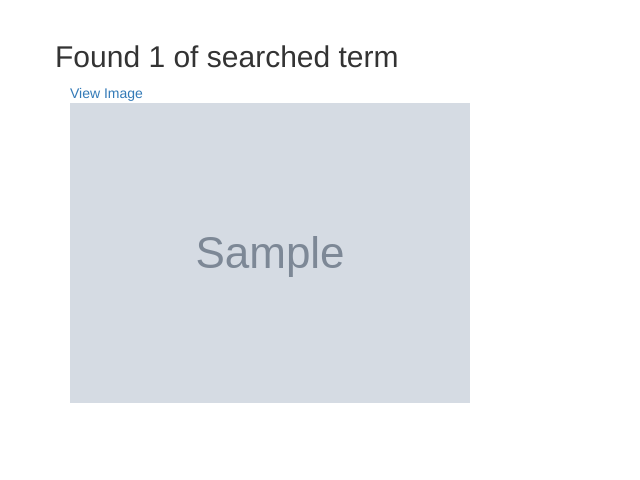
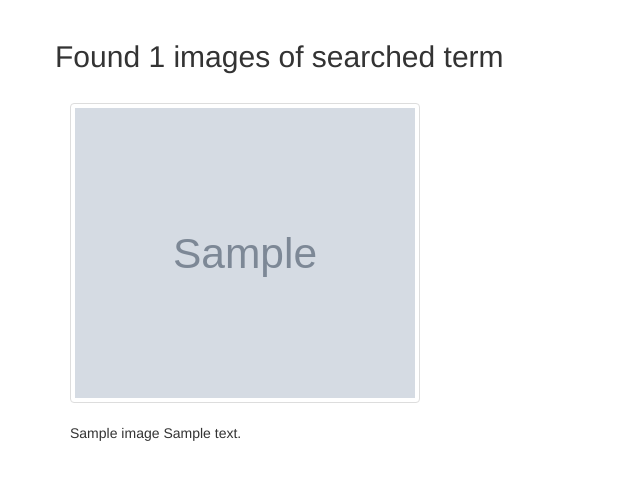
Before and after one commit to mazimpakar/Gallery, a Django app: template gallery/templates/search.html in a window 1280 px wide. Shown: the part 52-532 px from the top of the page, without its empty margins (0-640 px from the left). Run offline with Django 3.2, Linux system fonts and the light colour scheme; the template is opened without the code that fills it: most values are stand-ins (such as "Sample title", 1, 10 or a date in 2020); grey boxes marked "Sample" are stand-in pictures; some libraries are stand-ins or nearby versions.

Commit message:
add to search  image

```diff
--- a/gallery/templates/search.html
+++ b/gallery/templates/search.html
@@ -1,30 +1,57 @@
-{%extends 'all-gallery/base.html'%}
+{%extends 'base.html'%}
 {% block content %}
 <div class="container">
 
   <div class="row">
-    {% if images%}
-      <h2>Found {{ images|length }} of searched term {{message}}</h2>
+    {% if pics%}
+      <h2>Found {{ photo|length }} images of searched term {{message}}</h2>
     {% else %}
       <h2> Found 0 images for the search term {{message}}</h2>
     {% endif %}
 
+  </div>
+
+  <div class="row">
 
   {% if images %}
     {% for image in images %}
+    <div class="col-md-4">
+        <img style=" margin-top: 20px; margin-bottom: 20px; width:350px; height:300px;" src="{{image.photo.url}}" class="img-thumbnail" alt="Image" data-toggle="modal" data-target="#{{image.id}}">
+        <!-- <button class="btn btn-danger" onclick="copyUrl('{{pic.id}}-url')">Copy Image Url</button> -->
+      <!-- Image Details modal -->
+      {{image.name}}
+      {{image.description}}
+      <div class="modal fade" id="{{image.id}}" tabindex="-1" role="dialog" aria-labelledby="imageTitle" aria-hidden="true">
+        <div  style="max-width:100%; max-height:100%; padding-top:100px;" class="modal-dialog" role="document">
+          <div class="modal-content">
+            <div class="modal-header">
+              <button type="button" class="close" data-dismiss="modal" aria-label="Close"><span aria-hidden="true">&times;</span></button>
+              <h5 class="modal-title" id="imageTitle">{{image.name}}</h5>
+              </button>
+            </div>
+            <div class="modal-body">
+              <img src="{{image.photo.url}}" style="width:570px; height:500px;" alt="Image">
+              <br>
+              {{image.description}}
+            </div>
+            <div class="modal-footer">
+              <input class="form-control input-lg" type="text" value="{{image.image.url}}" id="{{image.id}}-url">
 
-      <div class="col-xs-4 col-sm-4 col-md-4 col-lg-4 columns">
-        <div class="scale">
-            <div class="opacity">
-                <div class="view">
-                    <a href="" class="btn-view">View Image</a>
-                </div>
             </div>
-            <img src="/gallery{{photo.image.url}}" alt="Image" class="img-fluid">
+          </div>
         </div>
+      </div>
     </div>
+    <!-- <script type="text/javascript">
+      function copyUrl(element) {
+        var myVar = document.getElementById(element);
+        myVar.select();
+        document.execCommand('copy');
+        alert("Copied the link of image: " + myVar.value);
+      }
+    </script> -->
     {% endfor %}
-  {% endif %}
+    {% endif %}
   </div>
 </div>
 {% endblock %}
```
